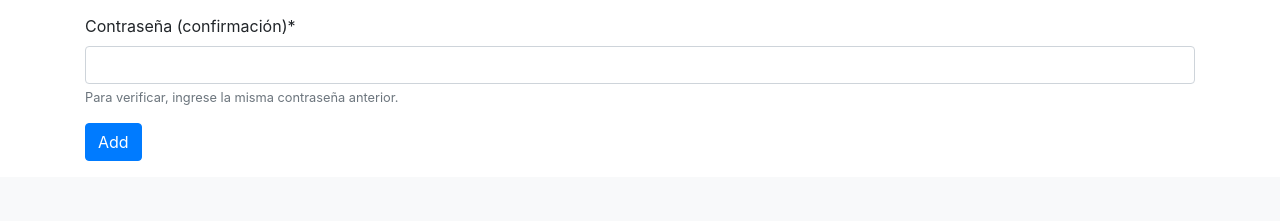
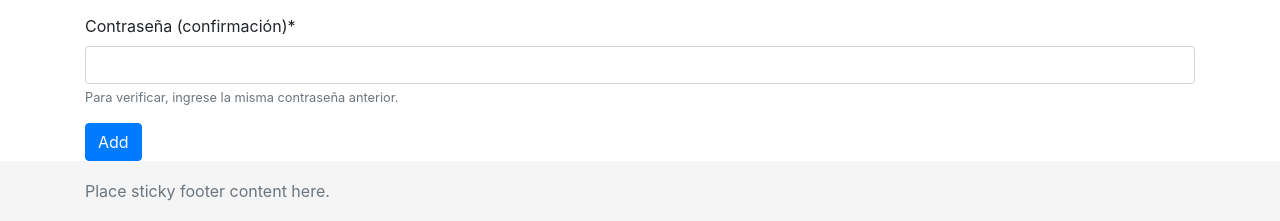
Before and after one commit to buffgecko12/dcp, a Django app: page /wakemeup/admin/add_user in a window 1280 px wide. Shown: the part 639-860 px from the top of the page. Before the commit the page ends 800 px from the top, so only its background shows below. Run offline with Django 3.2, Linux system fonts and the light colour scheme; some libraries are stand-ins or nearby versions.

Commit message:
Added sticky footer

```diff
--- /dev/null
+++ b/static/css/sticky-footer.css
@@ -0,0 +1,30 @@
+/* Sticky footer styles
+-------------------------------------------------- */
+html {
+  position: relative;
+  min-height: 100%;
+}
+body {
+  margin-bottom: 60px; /* Margin bottom by footer height */
+}
+.footer {
+  position: absolute;
+  bottom: 0;
+  width: 100%;
+  height: 60px; /* Set the fixed height of the footer here */
+  line-height: 60px; /* Vertically center the text there */
+  background-color: #f5f5f5;
+}
+
+
+/* Custom page CSS
+-------------------------------------------------- */
+/* Not required for template or sticky footer method. */
+
+/*
+.container {
+  width: auto;
+  max-width: 680px;
+  padding: 0 15px;
+}
+*/
--- a/templates/base.html
+++ b/templates/base.html
@@ -19,6 +19,9 @@
         <link rel="stylesheet" href="https://maxcdn.bootstrapcdn.com/bootstrap/4.0.0/css/bootstrap.min.css">
         <script src="https://ajax.googleapis.com/ajax/libs/jquery/3.2.1/jquery.min.js"></script>
         <script src="https://maxcdn.bootstrapcdn.com/bootstrap/4.0.0/js/bootstrap.min.js"></script>
+
+	    <!-- Custom styles for footer -->
+	    <link href="{% static 'css/sticky-footer.css' %}" rel="stylesheet">
 
         <!-- Page-specific imports -->
         {% block import %}{% endblock %}
--- a/templates/footer.html
+++ b/templates/footer.html
@@ -1 +1,5 @@
-<footer></footer>
+<footer class="footer">
+	<div class="container">
+		<span class="text-muted">Place sticky footer content here.</span>
+	</div>
+</footer>
```
